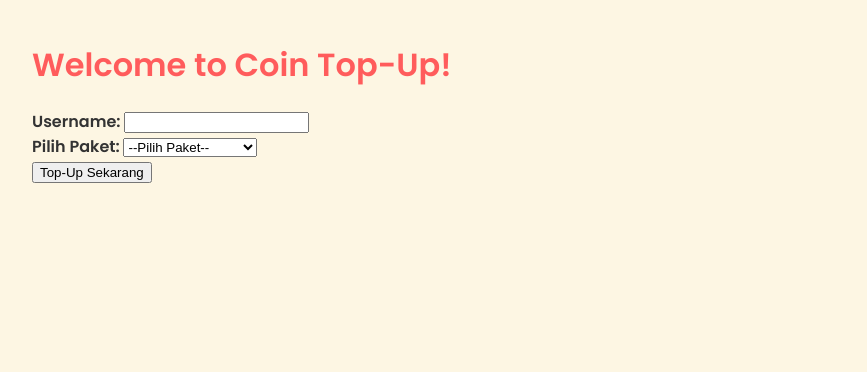
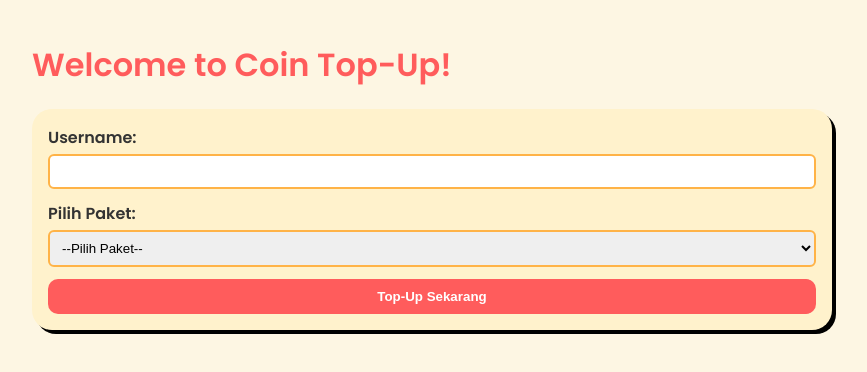
Before and after one commit to DanielArkhan/PRAK_PBK_TUGASKEDUA, a Vue app: page / in a window 1280 px wide. Shown: the top 372 px of the page, without its empty margins (208-1075 px from the left). Built offline with nearby package versions, Linux system fonts and the light colour scheme.

Commit message:
Commit kedelapan perbaikan tampilan: lebar field username disamakan dengan pilih paket

```diff
--- a/src/components/TopUpForm.vue
+++ b/src/components/TopUpForm.vue
@@ -1,19 +1,20 @@
 <template>
   <form class="card" @submit.prevent="submitForm">
-    <label>
-      Username:
-      <input type="text" v-model="username" />
-    </label>
-    <br />
-    <label>
-      Pilih Paket:
+    <div class="form-group">
+      <label>Username:</label>
+      <input type="text" v-model="username" required />
+    </div>
+
+    <div class="form-group">
+      <label>Pilih Paket:</label>
       <select v-model="selectedPackage" required>
         <option disabled value="">--Pilih Paket--</option>
         <option v-for="pkg in packages" :key="pkg.id" :value="pkg">
-          {{ pkg.name }} - Rp{{ pkg.price }} </option>
+          {{ pkg.name }} - Rp{{ pkg.price }}
+        </option>
       </select>
-    </label>
-    <br />
+    </div>
+
     <button type="submit">Top-Up Sekarang</button>
   </form>
 </template>
@@ -32,7 +33,7 @@ export default {
     }
   },
   methods: {
-    submitForm () {
+    submitForm() {
       alert(`Top-up untuk ${this.username} sejumlah ${this.selectedPackage.name} berhasil!`)
       this.username = ''
       this.selectedPackage = ''
@@ -40,3 +41,46 @@ export default {
   }
 }
 </script>
+
+<style scoped>
+.card {
+  background-color: #fff2cc;
+  border-radius: 20px;
+  padding: 16px;
+  margin: 10px 0;
+  box-shadow: 4px 4px 0px #000;
+}
+
+.form-group {
+  margin-bottom: 12px;
+}
+
+.form-group label {
+  display: block;
+  font-weight: bold;
+  margin-bottom: 4px;
+}
+
+input, select {
+  padding: 8px;
+  border-radius: 6px;
+  border: 2px solid #ffb347;
+  width: 100%;
+  box-sizing: border-box;
+}
+
+button {
+  background-color: #ff5c5c;
+  border: none;
+  border-radius: 10px;
+  padding: 10px 16px;
+  color: white;
+  font-weight: bold;
+  cursor: pointer;
+  transition: 0.3s;
+  width: 100%;
+}
+button:hover {
+  background-color: #e44d4d;
+}
+</style>
```
